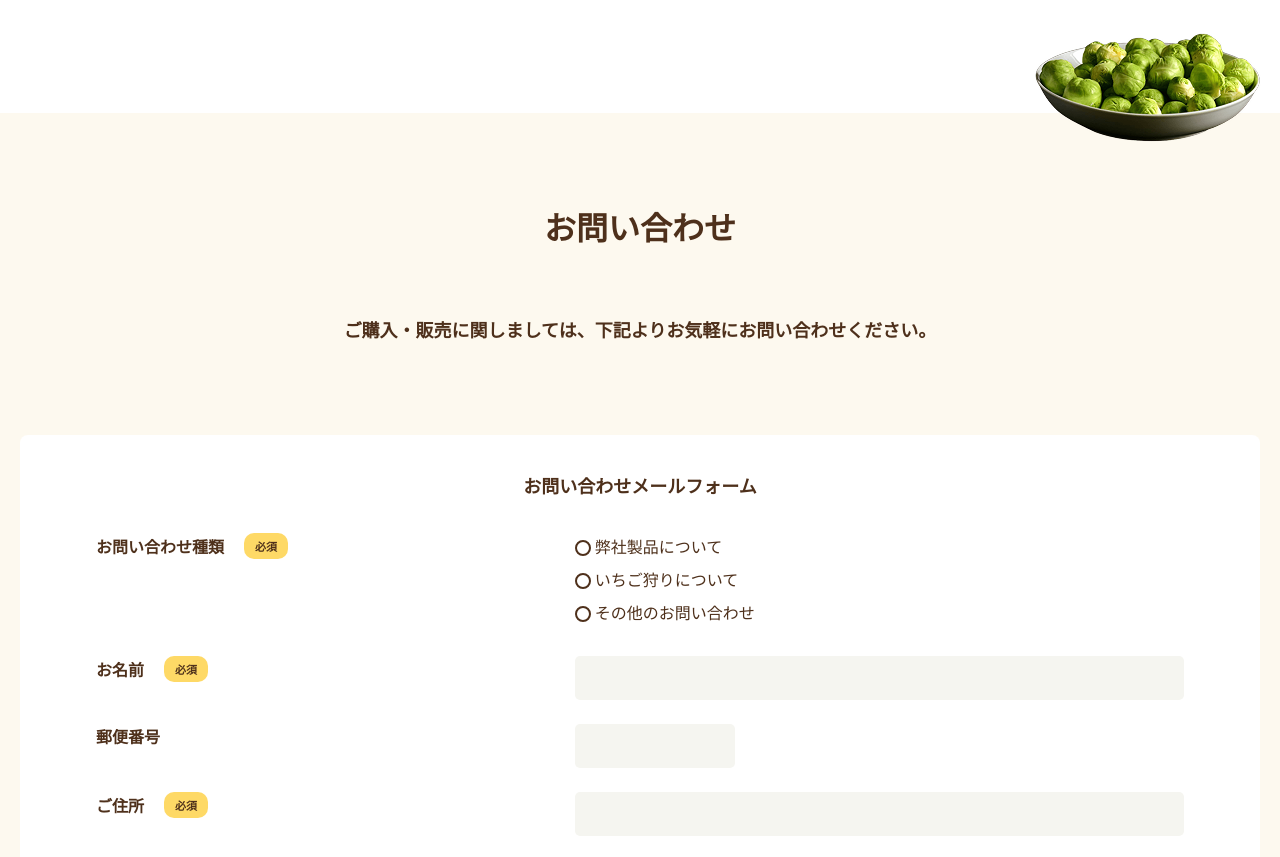
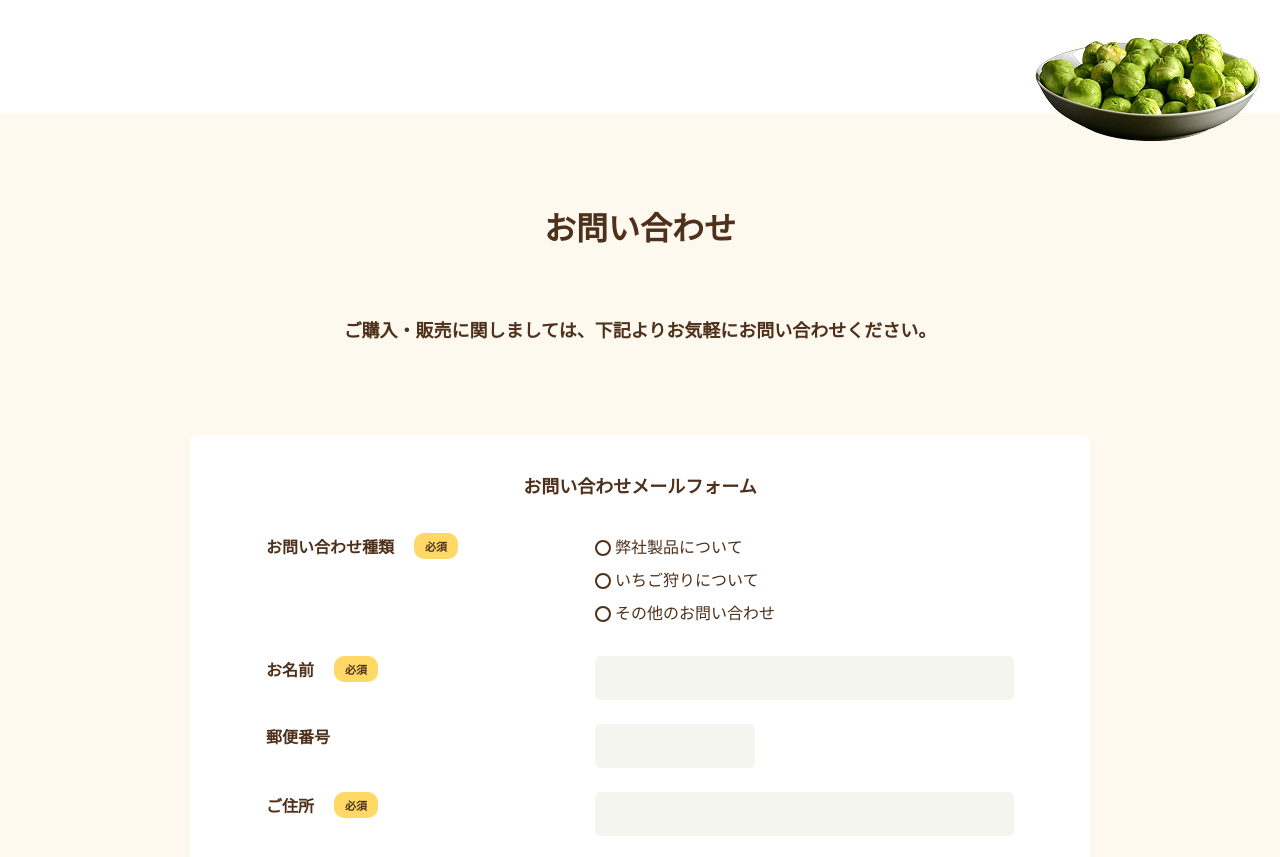
Before and after one commit to juri-max/tyukyu, a plain HTML site: page index.html in a window 1280 px wide. Shown: the part 4451-5308 px from the top of the page. Drawn offline with nearby package versions, Linux system fonts and the light colour scheme; a web font is replaced by a local one.

Commit message:
contact max-widthの調整

```diff
--- a/Scss/layout/_contact.scss
+++ b/Scss/layout/_contact.scss
@@ -5,7 +5,7 @@
     padding-inline: 20px;
 
     &__inner {
-        max-width: 1280px;
+        max-width: 900px;
         width: 100%;
         margin: 0 auto;
         border-radius: 20px;
```
Also changed, not shown: css/style.css, 1 other file.
